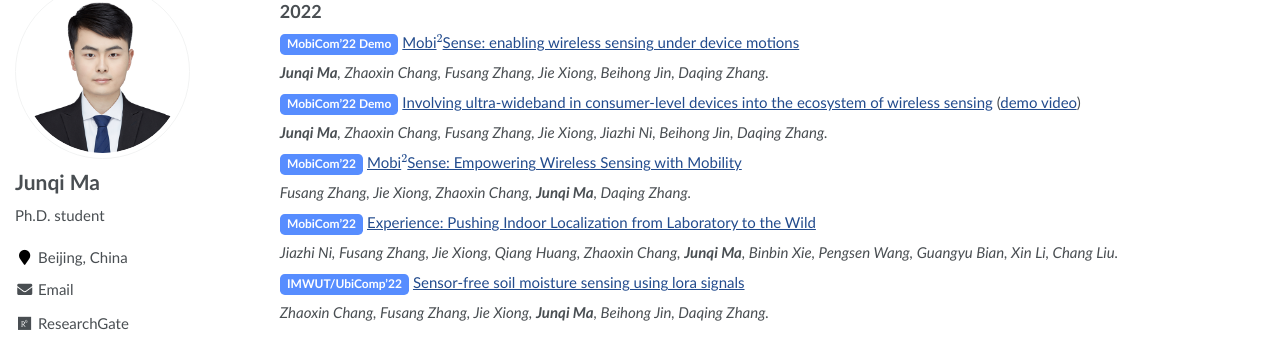
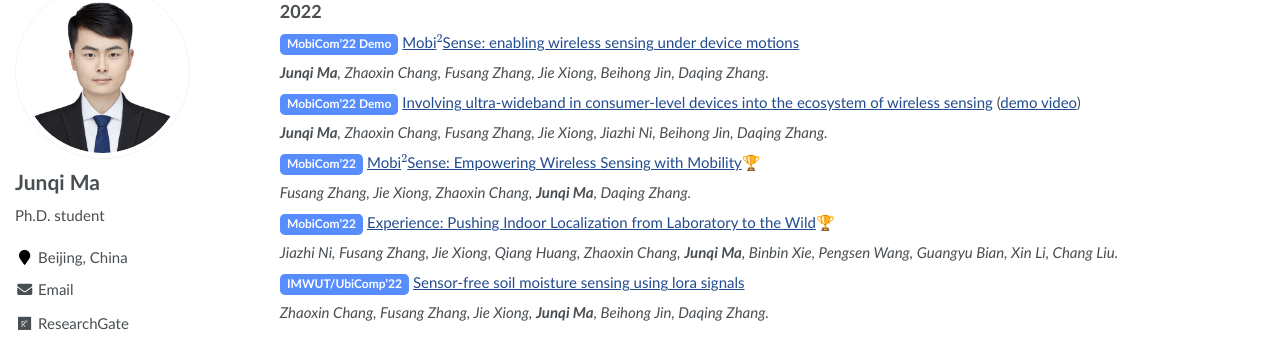
Before and after one commit to junqi-ma/junqi-ma.github.io, a Jekyll site: the page built from _pages/about.md, in a window 1280 px wide and 900 px high, scrolled down 555 px. Shown: the part 107-450 px from the top of the window. Built offline with Jekyll 4.4.1, drawn with Linux system fonts in a browser that asks for light colours; some web fonts are replaced; formulas are drawn with MathJax 3.

```diff
--- a/_pages/about.md
+++ b/_pages/about.md
@@ -83,11 +83,11 @@ I am a third-year Ph.D. student at Institute of Software, Chinese Academy of Sci
 
 ***Junqi Ma**, Zhaoxin Chang, Fusang Zhang, Jie Xiong, Jiazhi Ni, Beihong Jin, Daqing Zhang.*
 
-<span class = 'label label-conf'>MobiCom'22</span> [Mobi$^2$Sense: Empowering Wireless Sensing with Mobility](https://dl.acm.org/doi/10.1145/3495243.3560518)
+<span class = 'label label-conf'>MobiCom'22</span> [Mobi$^2$Sense: Empowering Wireless Sensing with Mobility](https://dl.acm.org/doi/10.1145/3495243.3560518)🏆
 
 *Fusang Zhang, Jie Xiong, Zhaoxin Chang, **Junqi Ma**, Daqing Zhang.*
 
-<span class = 'label label-conf'>MobiCom'22</span> [Experience: Pushing Indoor Localization from Laboratory to the Wild](https://dl.acm.org/doi/10.1145/3495243.3560546)
+<span class = 'label label-conf'>MobiCom'22</span> [Experience: Pushing Indoor Localization from Laboratory to the Wild](https://dl.acm.org/doi/10.1145/3495243.3560546)🏆
 
 *Jiazhi Ni, Fusang Zhang, Jie Xiong, Qiang Huang, Zhaoxin Chang, **Junqi Ma**, Binbin Xie, Pengsen Wang, Guangyu Bian, Xin Li, Chang Liu.*
 
```
